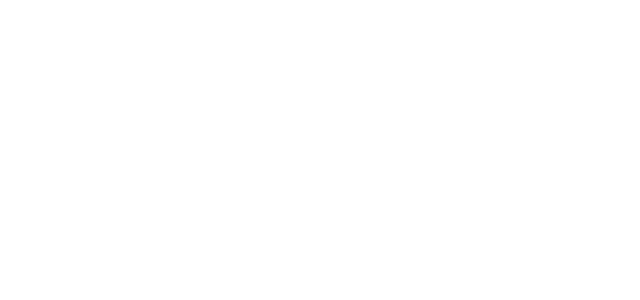
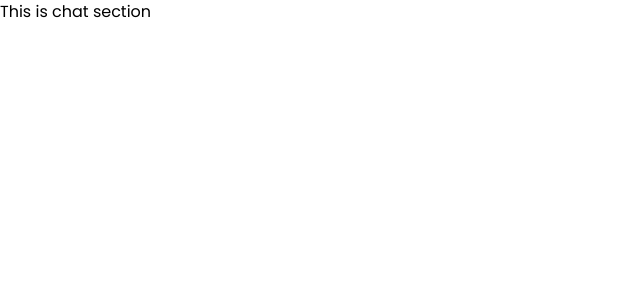
Before and after one commit to Rajkumarpaneru18/NewLife, a React (Vite) app: page /chat in a window 1280 px wide. Before the commit this address had no page. Shown: the top 300 px of the page, without its empty margins (0-640 px from the left). Built offline with nearby package versions, Linux system fonts and the light colour scheme.

Commit message:
setup routes for chat

```diff
--- a/src/components/Header/Header.jsx
+++ b/src/components/Header/Header.jsx
@@ -1,7 +1,8 @@
+import { Link } from "react-router-dom";
+
 const Header = () => {
   return (
     <header className="w-full flex justify-between items-center text-white my-10">
-
       {/* Logo Section */}
       <div className="flex justify-center items-center text-2xl ">NewLife</div>
 
@@ -19,7 +20,11 @@ const Header = () => {
       </ul>
 
       {/* Get Started button */}
-      <button className="bg-indigo-700 text-white  text-xl px-3 py-2 rounded-2xl hover:bg-purple-950">Get Started</button>
+      <Link to="/chat">
+        <button className="bg-indigo-700 text-white  text-xl px-3 py-2 rounded-2xl hover:bg-purple-950">
+          Get Started
+        </button>
+      </Link>
     </header>
   );
 };
--- /dev/null
+++ b/src/pages/Chat/Chat.jsx
@@ -0,0 +1,13 @@
+import Layout from "../../layout/Layout";
+
+const Chat = () => {
+  return (
+    <>
+      <Layout>
+        <div className="w-screen h-screen text-white">This is chat section</div>
+      </Layout>
+    </>
+  );
+};
+
+export default Chat;
--- /dev/null
+++ b/src/pages/Chat/index.js
@@ -0,0 +1 @@
+export { default } from "./Chat"
--- a/src/routes/AppRoute.jsx
+++ b/src/routes/AppRoute.jsx
@@ -1,11 +1,13 @@
 import { BrowserRouter as Router, Routes, Route } from "react-router-dom";
 import LandingPage from "../pages/LandingPage/LandingPage";
+import Chat from "../pages/Chat";
 
 const AppRoute = () => {
   return (
     <Router>
         <Routes>
             <Route path="/" element={<LandingPage/>}/>
+            <Route path="/chat" element={<Chat/>}/>
         </Routes>
     </Router>
   )
```
